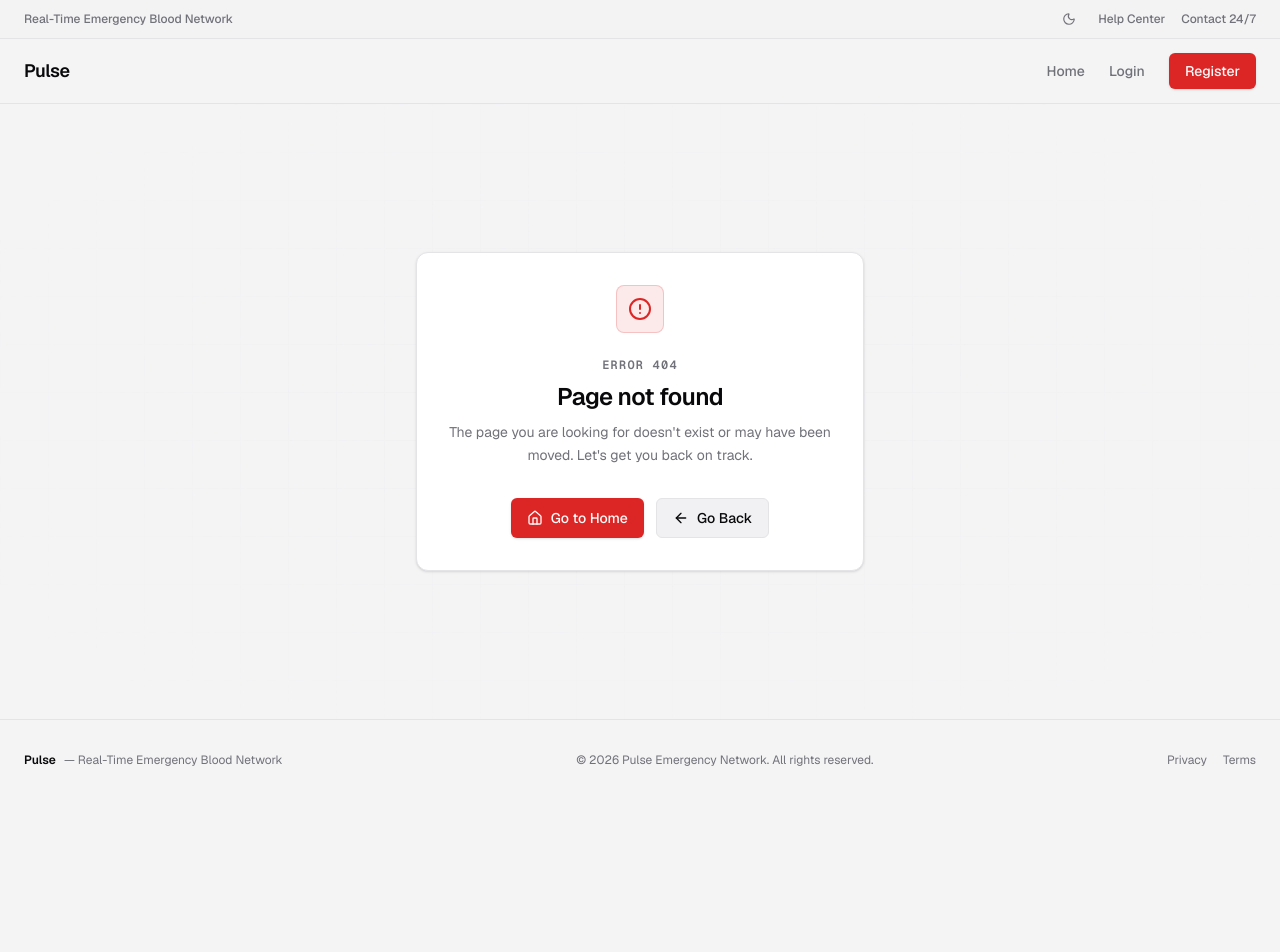
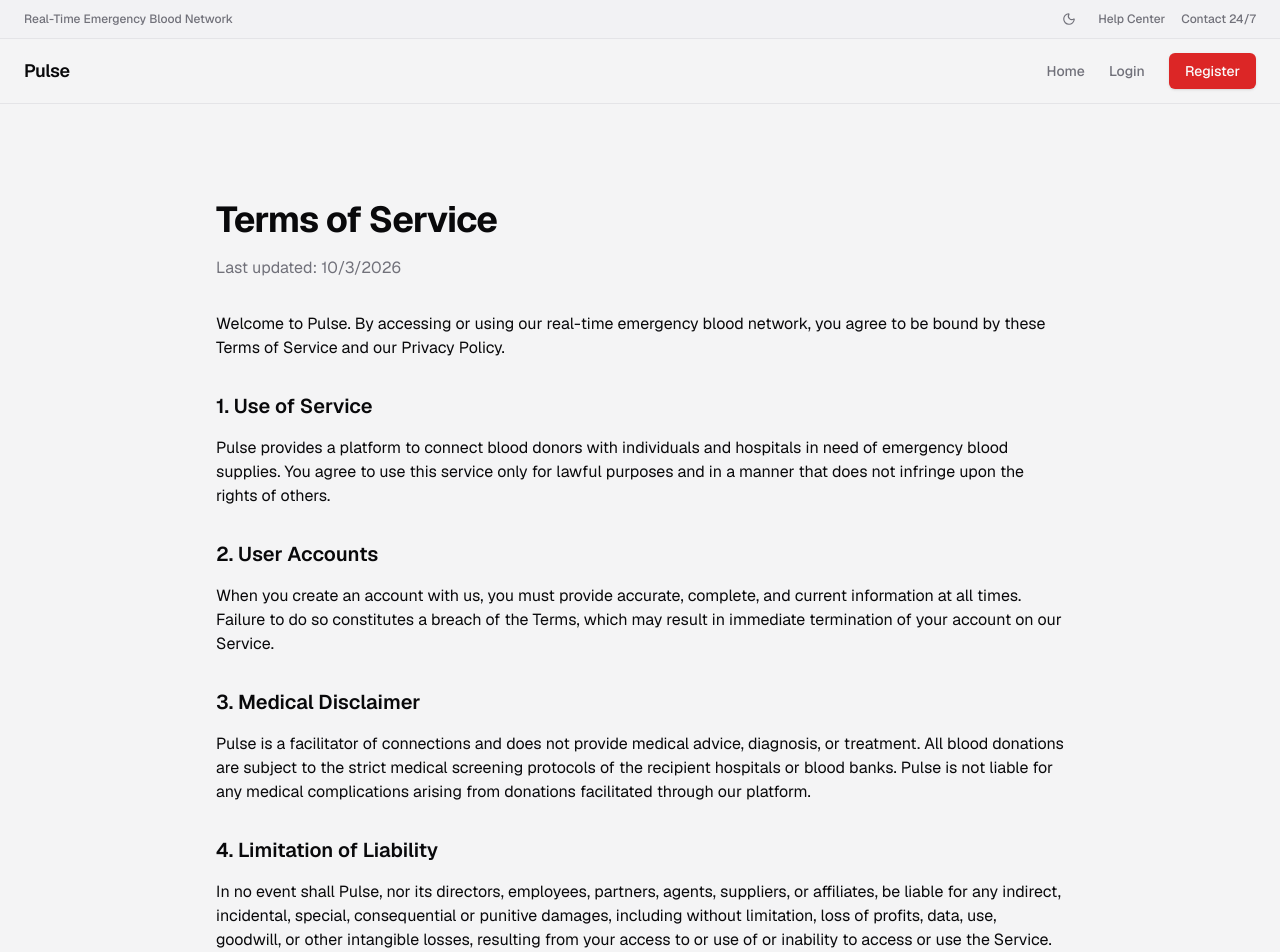
Before and after one commit to 43UniProjects/pulse, a Next.js app: page /terms in a window 1280 px wide. Before the commit this address had no page. Shown: the top 952 px of the page. Before the commit the page ends 800 px from the top, so only its background shows below. Built offline with nearby package versions, Linux system fonts and the light colour scheme.

Commit message:
feat: add privacy policy and terms of service pages

```diff
--- a/app/layout.tsx
+++ b/app/layout.tsx
@@ -27,6 +27,9 @@ export const metadata: Metadata = {
   },
 };
 
+import Header from '@/components/Header';
+import Footer from '@/components/Footer';
+
 export default function RootLayout({ children }: { children: ReactNode }) {
   return (
     <html
@@ -34,9 +37,11 @@ export default function RootLayout({ children }: { children: ReactNode }) {
       className={`${geistSans.variable} ${geistMono.variable} h-full antialiased`}
       suppressHydrationWarning
     >
-      <body className="min-h-full flex flex-col">
+      <body className="min-h-screen bg-background text-foreground flex flex-col font-sans selection:bg-primary/30 selection:text-primary-foreground">
         <ThemeProvider attribute="class" defaultTheme="system" enableSystem>
-          {children}
+          <Header />
+          <main className="flex-1 flex flex-col">{children}</main>
+          <Footer />
         </ThemeProvider>
       </body>
     </html>
--- a/app/page.tsx
+++ b/app/page.tsx
@@ -1,16 +1,11 @@
 import Link from 'next/link';
 import Image from 'next/image';
 import { Zap, MapPin, ShieldCheck, ArrowRight, Activity } from 'lucide-react';
-import Header from '@/components/Header';
-import Footer from '@/components/Footer';
 
 export default function HomePage() {
   return (
-    <div className="min-h-screen bg-background text-foreground flex flex-col font-sans selection:bg-primary/30 selection:text-primary-foreground">
-      <Header />
-
+    <>
       {/* Hero Section */}
-      <main className="flex-1">
       <section className="relative overflow-hidden min-h-[calc(100vh-4rem)] flex items-center justify-center border-b border-border py-12">
         {/* Replaced hardcoded red-950 with primary/10 for theme adaptability */}
         <div className="absolute inset-0 bg-[radial-gradient(ellipse_at_top,var(--tw-gradient-stops))] from-primary/10 via-transparent to-transparent pointer-events-none" />
@@ -43,9 +38,8 @@ export default function HomePage() {
             </h1>
 
             <p className="text-base sm:text-lg text-muted-foreground max-w-2xl mx-auto md:mx-0 leading-relaxed mb-10">
-                Pulse connects hospitals with verified nearby donors the moment
-                an emergency occurs—reducing response time from hours to
-                minutes.
+              Pulse connects hospitals with verified nearby donors the moment an
+              emergency occurs—reducing response time from hours to minutes.
             </p>
 
             {/* Action Bar 01 */}
@@ -145,9 +139,9 @@ export default function HomePage() {
                 Real-time Alerts
               </h3>
               <p className="text-sm text-muted-foreground leading-relaxed">
-                  Hospitals broadcast emergency requirements instantly.
-                  Qualified donors in the local grid receive immediate push
-                  notifications via WebSockets.
+                Hospitals broadcast emergency requirements instantly. Qualified
+                donors in the local grid receive immediate push notifications
+                via WebSockets.
               </p>
             </div>
           </div>
@@ -189,9 +183,9 @@ export default function HomePage() {
                 Eligibility Verification
               </h3>
               <p className="text-sm text-muted-foreground leading-relaxed">
-                  Automated checks strictly enforce the mandatory 4-month
-                  waiting period between donations, ensuring total safety for
-                  both patients and donors.
+                Automated checks strictly enforce the mandatory 4-month waiting
+                period between donations, ensuring total safety for both
+                patients and donors.
               </p>
             </div>
           </div>
@@ -224,9 +218,6 @@ export default function HomePage() {
           </div>
         </div>
       </section>
-      </main>
-
-      <Footer />
-    </div>
+    </>
   );
 }
--- /dev/null
+++ b/app/privacy/page.tsx
@@ -0,0 +1,67 @@
+export default function PrivacyPage() {
+  return (
+    <div className="min-h-screen pt-24 pb-16 px-6 max-w-4xl mx-auto">
+      <div className="space-y-8">
+        <div>
+          <h1 className="text-3xl font-bold tracking-tight text-foreground sm:text-4xl">
+            Privacy Policy
+          </h1>
+          <p className="mt-4 text-muted-foreground">
+            Last updated: {new Date().toLocaleDateString()}
+          </p>
+        </div>
+
+        <div className="prose prose-sm sm:prose-base dark:prose-invert">
+          <p>
+            At Pulse, we take your privacy seriously. This Privacy Policy
+            explains how we collect, use, disclose, and safeguard your
+            information when you visit our website and use our real-time
+            emergency blood network.
+          </p>
+
+          <h2 className="text-xl font-semibold mt-8 mb-4">
+            1. Information We Collect
+          </h2>
+          <p>
+            We collect information that you voluntarily provide to us when you
+            register on Pulse, express an interest in obtaining information
+            about us or our products and services, or otherwise when you contact
+            us. This may include your name, email address, blood type, and
+            location data relevant to blood donation requests.
+          </p>
+
+          <h2 className="text-xl font-semibold mt-8 mb-4">
+            2. How We Use Your Information
+          </h2>
+          <p>
+            Having accurate information about you permits us to provide you with
+            a smooth, efficient, and customized experience. Specifically, we may
+            use information collected about you via the Site to:
+          </p>
+          <ul className="list-disc pl-5 space-y-2 mt-4">
+            <li>Facilitate real-time emergency blood matching.</li>
+            <li>Create and manage your account.</li>
+            <li>Notify you of urgent blood requests in your vicinity.</li>
+            <li>Respond to customer service requests.</li>
+          </ul>
+
+          <h2 className="text-xl font-semibold mt-8 mb-4">3. Data Security</h2>
+          <p>
+            We use administrative, technical, and physical security measures to
+            help protect your personal information. While we have taken
+            reasonable steps to secure the personal information you provide to
+            us, please be aware that despite our efforts, no security measures
+            are perfect or impenetrable, and no method of data transmission can
+            be guaranteed against any interception or other type of misuse.
+          </p>
+
+          <h2 className="text-xl font-semibold mt-8 mb-4">4. Contact Us</h2>
+          <p>
+            If you have questions or comments about this Privacy Policy, please
+            contact us through our Help Center.
+          </p>
+        </div>
+      </div>
+    </div>
+  );
+}
--- /dev/null
+++ b/app/terms/page.tsx
@@ -0,0 +1,72 @@
+export default function TermsPage() {
+  return (
+    <div className="min-h-screen pt-24 pb-16 px-6 max-w-4xl mx-auto">
+      <div className="space-y-8">
+        <div>
+          <h1 className="text-3xl font-bold tracking-tight text-foreground sm:text-4xl">
+            Terms of Service
+          </h1>
+          <p className="mt-4 text-muted-foreground">
+            Last updated: {new Date().toLocaleDateString()}
+          </p>
+        </div>
+
+        <div className="prose prose-sm sm:prose-base dark:prose-invert">
+          <p>
+            Welcome to Pulse. By accessing or using our real-time emergency
+            blood network, you agree to be bound by these Terms of Service and
+            our Privacy Policy.
+          </p>
+
+          <h2 className="text-xl font-semibold mt-8 mb-4">1. Use of Service</h2>
+          <p>
+            Pulse provides a platform to connect blood donors with individuals
+            and hospitals in need of emergency blood supplies. You agree to use
+            this service only for lawful purposes and in a manner that does not
+            infringe upon the rights of others.
+          </p>
+
+          <h2 className="text-xl font-semibold mt-8 mb-4">2. User Accounts</h2>
+          <p>
+            When you create an account with us, you must provide accurate,
+            complete, and current information at all times. Failure to do so
+            constitutes a breach of the Terms, which may result in immediate
+            termination of your account on our Service.
+          </p>
+
+          <h2 className="text-xl font-semibold mt-8 mb-4">
+            3. Medical Disclaimer
+          </h2>
+          <p>
+            Pulse is a facilitator of connections and does not provide medical
+            advice, diagnosis, or treatment. All blood donations are subject to
+            the strict medical screening protocols of the recipient hospitals or
+            blood banks. Pulse is not liable for any medical complications
+            arising from donations facilitated through our platform.
+          </p>
+
+          <h2 className="text-xl font-semibold mt-8 mb-4">
+            4. Limitation of Liability
+          </h2>
+          <p>
+            In no event shall Pulse, nor its directors, employees, partners,
+            agents, suppliers, or affiliates, be liable for any indirect,
+            incidental, special, consequential or punitive damages, including
+            without limitation, loss of profits, data, use, goodwill, or other
+            intangible losses, resulting from your access to or use of or
+            inability to access or use the Service.
+          </p>
+
+          <h2 className="text-xl font-semibold mt-8 mb-4">
+            5. Changes to Terms
+          </h2>
+          <p>
+            We reserve the right, at our sole discretion, to modify or replace
+            these Terms at any time. What constitutes a material change will be
+            determined at our sole discretion.
+          </p>
+        </div>
+      </div>
+    </div>
+  );
+}
--- a/components/Footer.tsx
+++ b/components/Footer.tsx
@@ -3,10 +3,10 @@ import Link from 'next/link';
 export default function Footer() {
   return (
     <footer className="border-t border-border py-8 bg-background">
-      <div className="max-w-7xl mx-auto px-6 flex flex-col sm:flex-row items-center justify-between gap-4 text-xs text-muted-foreground">
+      <div className="max-w-7xl mx-auto px-6 flex flex-row flex-wrap items-center justify-center gap-8 sm:gap-12 text-xs text-muted-foreground">
         <div className="flex items-center gap-2">
           <span className="font-semibold text-foreground">Pulse</span>
-          <span>— Real-Time Emergency Blood Network</span>
+          <span>—&nbsp; Real-Time Emergency Blood Network</span>
         </div>
         <div>© 2026 Pulse Emergency Network. All rights reserved.</div>
         <div className="flex items-center gap-4">
```
Lines whose indentation alone changed are shown as unchanged.
